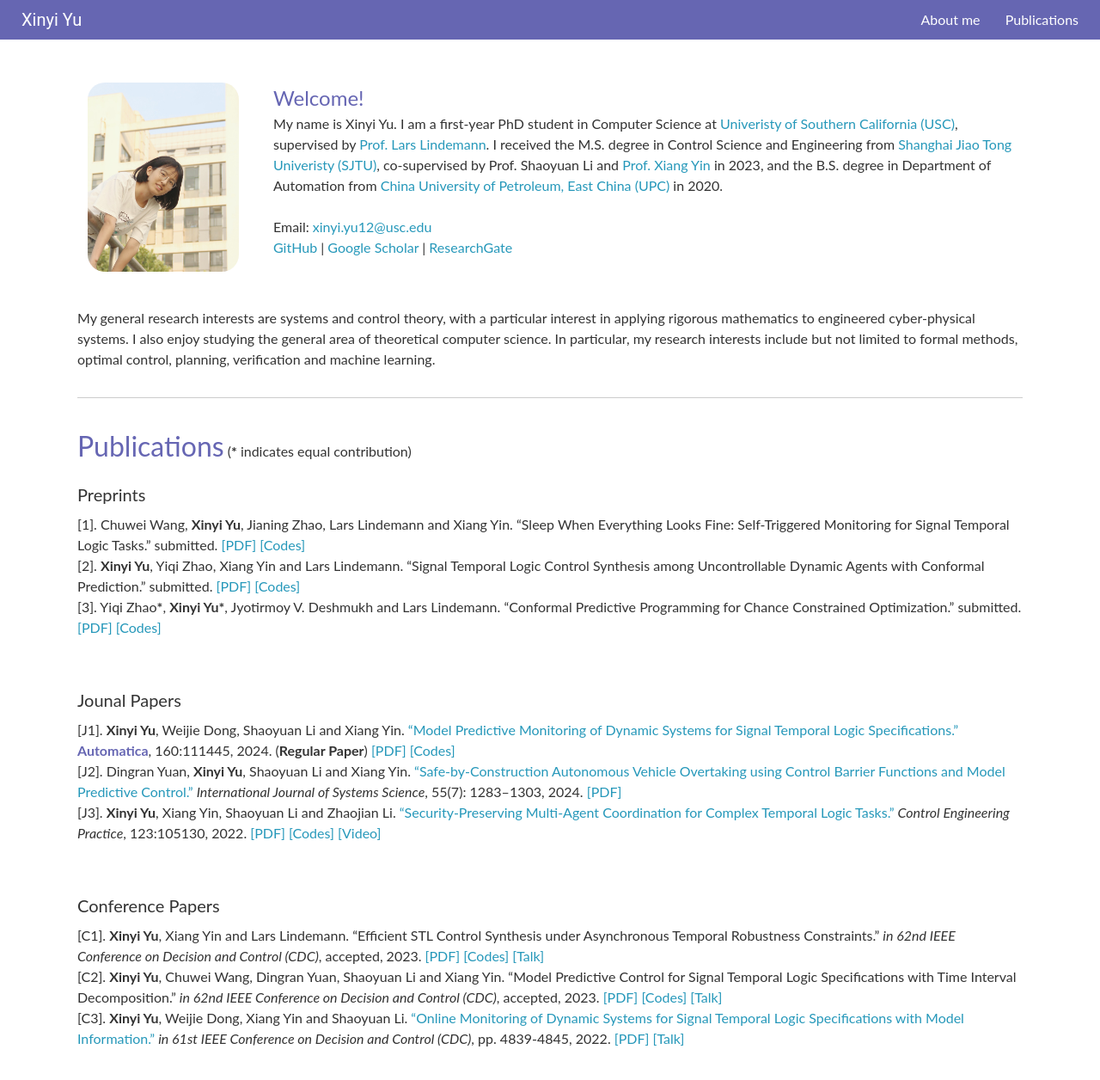
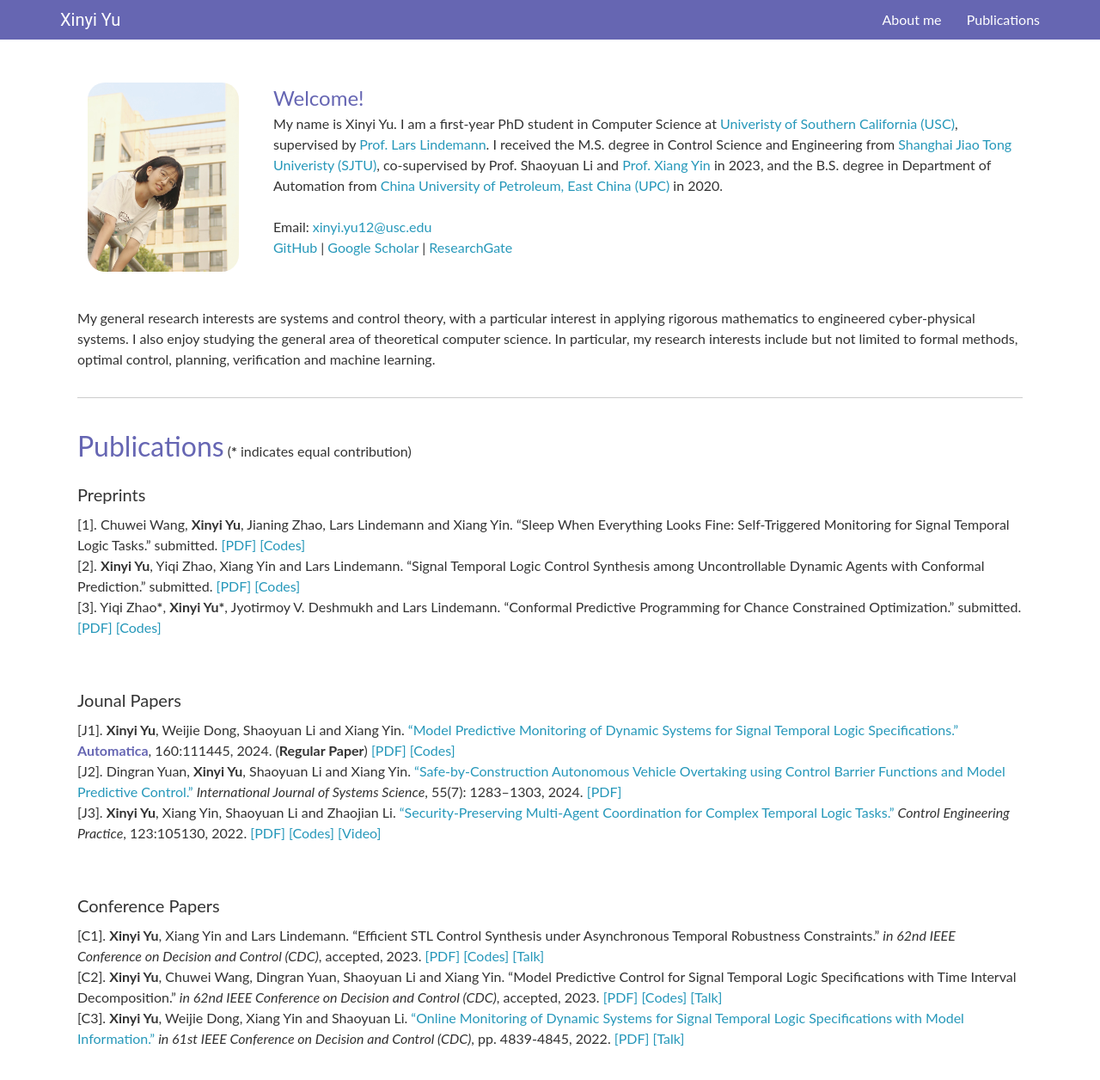
Before and after one commit to Xinyi-Yu/xinyi-yu.github.io, a Jekyll site: the page built from _pages/about.md, in a window 1280 px wide and 1316 px high. Shown: the top 1256 px of the window at 86% size. Built offline with Jekyll 4.4.1, drawn with Linux system fonts in a browser that asks for light colours; comment, search, counter and statistics services are not loaded.

Commit message:
20240425

```diff
--- a/_sass/_base.scss
+++ b/_sass/_base.scss
@@ -31,8 +31,8 @@ body {
     @extend .clearfix;
 
     @media screen and (min-width: $on-large) {
-        max-width: -webkit-calc(#{$content-width} - (#{$horizontal-spacing-unit} * 2));
-        max-width:         calc(#{$content-width} - (#{$horizontal-spacing-unit} * 2));
+        max-width: -webkit-calc(#{$content-width} - (#{$horizontal-spacing-unit}));
+        max-width:         calc(#{$content-width} - (#{$horizontal-spacing-unit}));
         padding-right: $horizontal-spacing-unit;
         padding-left: $horizontal-spacing-unit;
   }
--- a/_sass/_variables.scss
+++ b/_sass/_variables.scss
@@ -233,7 +233,7 @@ $caption-font-size: 12px;
 $caption-color: #aaa;
 
 /* add on-palm to be consistent with other jekyll theme media queries */
-$content-width:    1250px !default;    // change
+$content-width:    1150px !default;    // change
 
 $on-palm:          1000px !default;
 $on-laptop:        768px !default;
```
